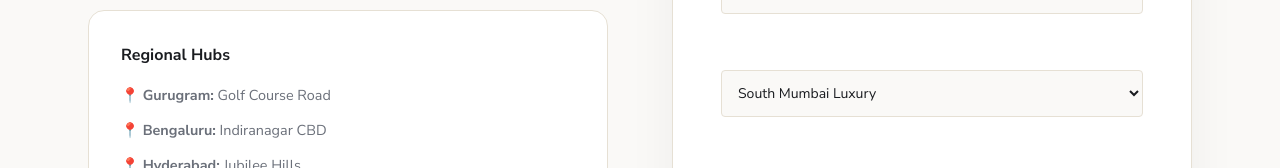
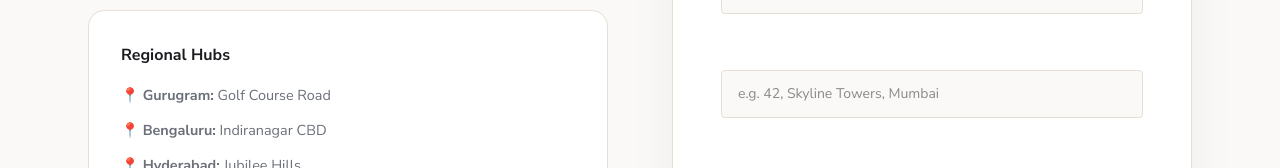
Before and after one commit to Saatvik420/Real-estate-website, a React (Vite) app in the folder Real-estate/: page /contact in a window 1280 px wide. Shown: the part 782-950 px from the top of the page. Built offline with nearby package versions, Linux system fonts and the light colour scheme; no server answers; a web font is replaced by a local one.

Commit message:
feat: replace interest area dropdown with optional address field in contact form

```diff
--- a/Real-estate/src/components/ContactView.jsx
+++ b/Real-estate/src/components/ContactView.jsx
@@ -7,7 +7,7 @@
     name: currentUser?.name || '',
     email: currentUser?.email || '',
     phone: currentUser?.phone || '',
-    area: 'South Mumbai Luxury',
+    address: '',
     message: ''
   });
   const [loading, setLoading] = useState(false);
@@ -117,18 +117,14 @@
                     )}
 
                     <div className="pd-form-group" style={{ marginBottom: '20px' }}>
-                        <label>Interest Area</label>
-                        <select
+                        <label>Residential Address (Optional)</label>
+                        <input
+                            type="text"
+                            placeholder="e.g. 42, Skyline Towers, Mumbai"
                             style={{ background: 'var(--bg-main)', color: 'var(--ink)', borderColor: 'var(--cream3)' }}
-                            value={formData.area}
-                            onChange={(e) => setFormData({...formData, area: e.target.value})}
-                        >
-                            <option>South Mumbai Luxury</option>
-                            <option>Delhi NCR Penthouses</option>
-                            <option>Bengaluru Tech Corridors</option>
-                            <option>NRI Investment Services</option>
-                            <option>Strategic Land Parcels</option>
-                        </select>
+                            value={formData.address}
+                            onChange={(e) => setFormData({...formData, address: e.target.value})}
+                        />
                     </div>
                     <div className="pd-form-group" style={{ marginBottom: '30px' }}>
                         <label>Your Message / Requirements</label>
```
